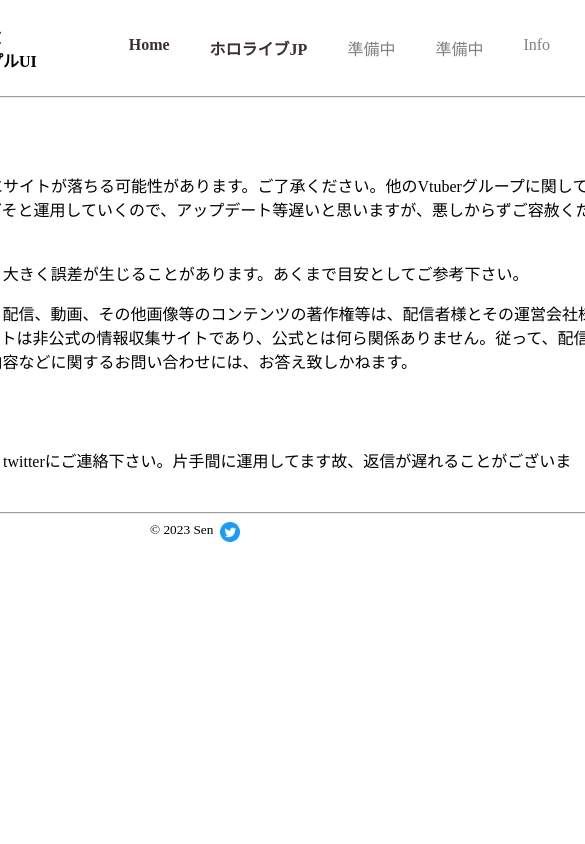
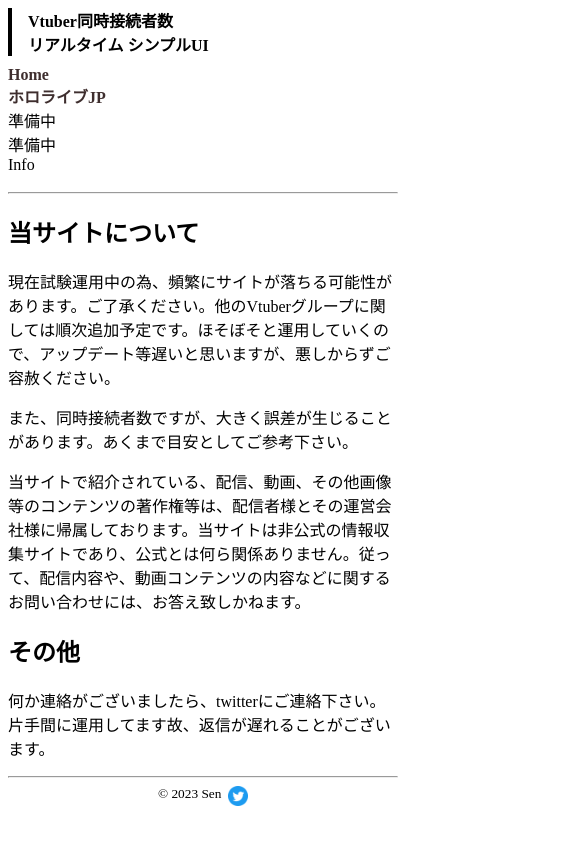
Before and after one commit to senbe0/YTpages, a Next.js app: page /info in a window 390 px wide. Shown: the top 844 px of the page, 585 px wide, since content can reach past the window. Built offline with nearby package versions, Linux system fonts and the light colour scheme.

Commit message:
add styles

```diff
--- a/pages/_app.js
+++ b/pages/_app.js
@@ -1,5 +1,10 @@
-import "../styles.css"
+import "../styles/pc.css";
+import "../styles/smartphone.css";
 
 export default function MyApp({ Component, pageProps }) {
-    return <Component {...pageProps} />
+  return (
+    <>
+      <Component {...pageProps} />
+    </>
+  );
 }
--- a/styles.css
+++ /dev/null
@@ -1,86 +0,0 @@
-body {
-    display: flex;
-    justify-content: center;
-}
-
-a {
-    color: #000000;
-    text-decoration: none;
-}
-
-a:hover {
-    background-color: #dbd6d6;
-}
-
-.can-selectMenu {
-    color: #3e2e2e;
-    font-weight: bold;
-}
-
-.title {
-    padding: 1rem 2rem;
-    border-left: 4px solid #000;
-}
-
-.menu-container {
-    display: flex;
-    justify-content: center;
-    align-items: center;
-}
-
-.menubar {
-    display: flex;
-}
-
-
-.menu {
-    display: block;
-    text-decoration: none;
-    color: gray;
-    margin-right: 20px;
-    margin-left: 20px;
-}
-
-
-.Line-container {
-    display: flex;
-    align-items: center;
-}
-
-.MyLongChart {
-    display: flex;
-    align-items: center;
-    width: 600px;
-    height: 80px;
-}
-
-.MyChart {
-    width: 500px;
-    height: 250px;
-}
-
-.icon {
-    border-radius: 50%; /* 角を丸める */
-    height: 70px;
-}
-
-.viewers-container {
-    display: flex;
-    align-items: center;
-}
-
-.viewers {
-    padding-left: 15px;
-    display: inline-block;
-    width: 60px;
-    height: 30px;
-}
-
-.copyright {
-    display: flex;
-    justify-content: center;
-}
-
-.info-desc {
-    width: 800px;
-}
--- /dev/null
+++ b/styles/pc.css
@@ -0,0 +1,104 @@
+
+/* PC用のスタイル */
+@media screen and (min-width: 768px) {
+    /* スタイルの定義 */
+
+    body {
+        display: flex;
+        justify-content: center;
+    }
+
+    a {
+        color: #000000;
+        text-decoration: none;
+    }
+
+    a:hover {
+        background-color: #dbd6d6;
+    }
+
+    .can-selectMenu {
+        color: #3e2e2e;
+        font-weight: bold;
+    }
+
+    .title {
+        padding: 1rem 2rem;
+        border-left: 4px solid #000;
+    }
+
+    .menu-container {
+        display: flex;
+        justify-content: center;
+        align-items: center;
+    }
+
+    .menubar {
+        display: flex;
+    }
+
+
+    .menu {
+        display: block;
+        text-decoration: none;
+        color: gray;
+        margin-right: 20px;
+        margin-left: 20px;
+    }
+
+
+    .Line-container {
+        display: flex;
+        align-items: center;
+    }
+
+    .container-border {
+        width: auto;
+        padding: 2px;
+        background-color: #f0eeeb;
+    }
+
+    .MyLongChart {
+        display: flex;
+        align-items: center;
+        width: 600px;
+        height: 80px;
+        padding: 0px 0px 5px 0px ;
+    }
+
+    .MyChart {
+        width: 500px;
+        height: 250px;
+    }
+
+    .video-title {
+        width: 800px;
+    }
+
+    .icon {
+        border-radius: 50%; /* 角を丸める */
+        height: 70px;
+    }
+
+    .viewers-container {
+        display: flex;
+        align-items: center;
+    }
+
+    .viewers {
+        padding-left: 15px;
+        display: inline-block;
+        width: 60px;
+        height: 30px;
+    }
+
+    .copyright {
+        display: flex;
+        justify-content: center;
+    }
+
+    .info-desc {
+        width: 800px;
+    }
+
+}
--- /dev/null
+++ b/styles/smartphone.css
@@ -0,0 +1,82 @@
+@media screen and (max-width: 767px) {
+    /* スタイルの定義 */
+
+    body {
+        width: 100vw;  /* 画面幅に合わせる */
+        height: 100vh;  /* 画面高さに合わせる */
+    }
+
+
+    a {
+        color: black;
+        text-decoration: none;
+    }
+
+    a:hover {
+        background-color: #dbd6d6;
+    }
+
+    .can-selectMenu {
+        color: #3e2e2e;
+        font-weight: bold;
+    }
+
+    .menubar {
+        padding: 10px 0px 10px 0px;
+    }
+
+    .title {
+        padding: 0rem 1rem;
+        border-left: 4px solid #000;
+    }
+
+    nav ul {
+        list-style: none;  /* リストスタイルを非表示にする */
+        margin: 0;
+        padding: 0;
+    }
+
+    .Line-container {
+        width: auto;
+        display: flex;
+        align-items: center;
+    }
+
+    .container-border {
+        width: auto;
+        padding: 2px;
+        background-color: #f0eeeb;
+    }
+
+    .video-title {
+        width: auto;
+    }
+
+    .MyLongChart {
+        display: flex;
+        align-items: center;
+        width: 65vw;
+        height: 90px;
+        padding: 0px 0px 5px 0px ;
+    }
+
+    .viewers-container {
+        padding: 0px 5px 0px 5px;
+    }
+
+    .icon {
+        border-radius: 50%; /* 角を丸める */
+        height: 70px;
+        padding: 0px;
+    }
+
+    .live-list {
+        list-style: none;
+        padding: 0px;
+    }
+
+    .copyright {
+        display: flex;
+        justify-content: center;
+    }
+}
```
Also changed, not shown: pages/index.js (+6 -3 lines).
